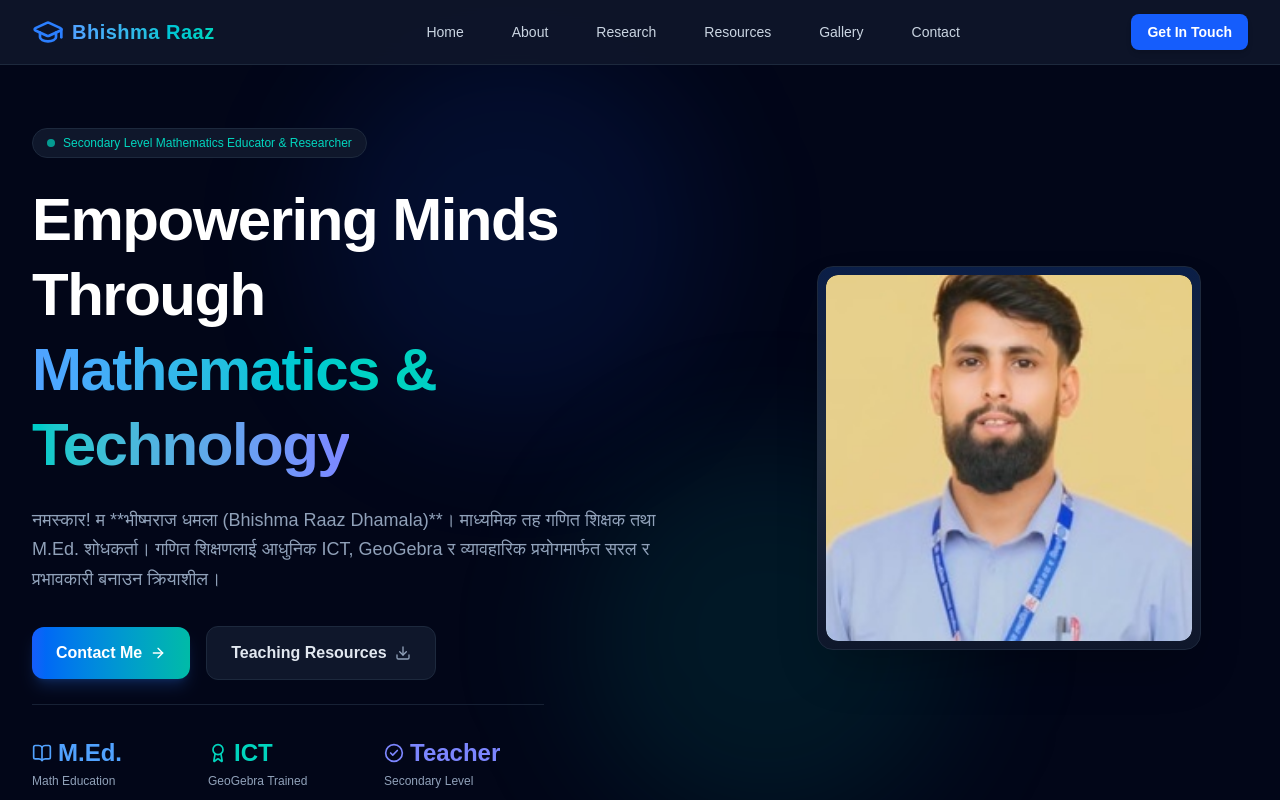
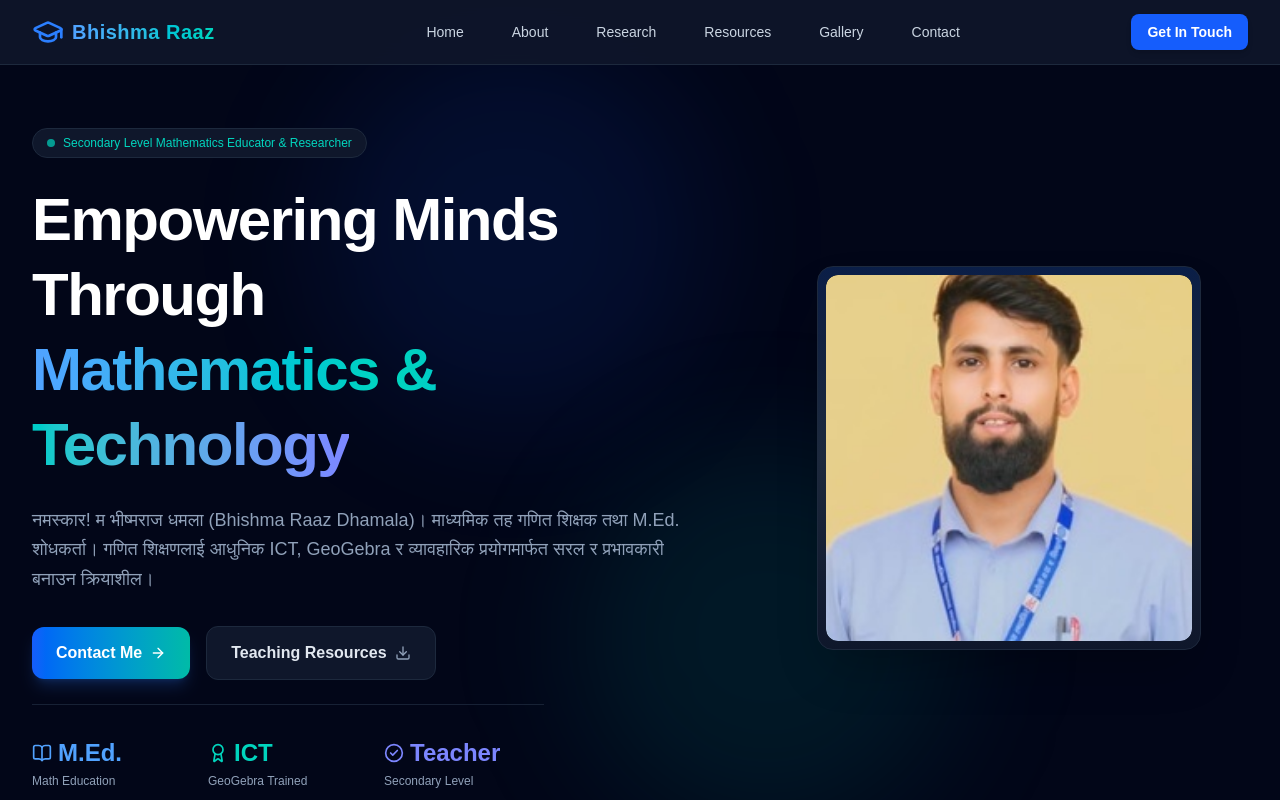
Before and after one commit to bhishmaraaz/Bhishma-Raaz, a Next.js app: page / in a window 1280 px wide. Shown: the top 800 px of the page. Built offline with nearby package versions, Linux system fonts and the light colour scheme.

Commit message:
Fix name

```diff
--- a/components/home/Hero.tsx
+++ b/components/home/Hero.tsx
@@ -32,7 +32,7 @@ export default function Hero() {
 
             {/* Description */}
             <p className="text-slate-400 text-base sm:text-lg max-w-2xl mx-auto lg:mx-0 leading-relaxed">
-              नमस्कार! म **भीष्मराज धमला (Bhishma Raaz Dhamala)**। माध्यमिक तह गणित शिक्षक तथा M.Ed. शोधकर्ता। गणित शिक्षणलाई आधुनिक ICT, GeoGebra र व्यावहारिक प्रयोगमार्फत सरल र प्रभावकारी बनाउन क्रियाशील।
+              नमस्कार! म भीष्मराज धमला (Bhishma Raaz Dhamala)। माध्यमिक तह गणित शिक्षक तथा M.Ed. शोधकर्ता। गणित शिक्षणलाई आधुनिक ICT, GeoGebra र व्यावहारिक प्रयोगमार्फत सरल र प्रभावकारी बनाउन क्रियाशील।
             </p>
 
             {/* Action Buttons */}
```
